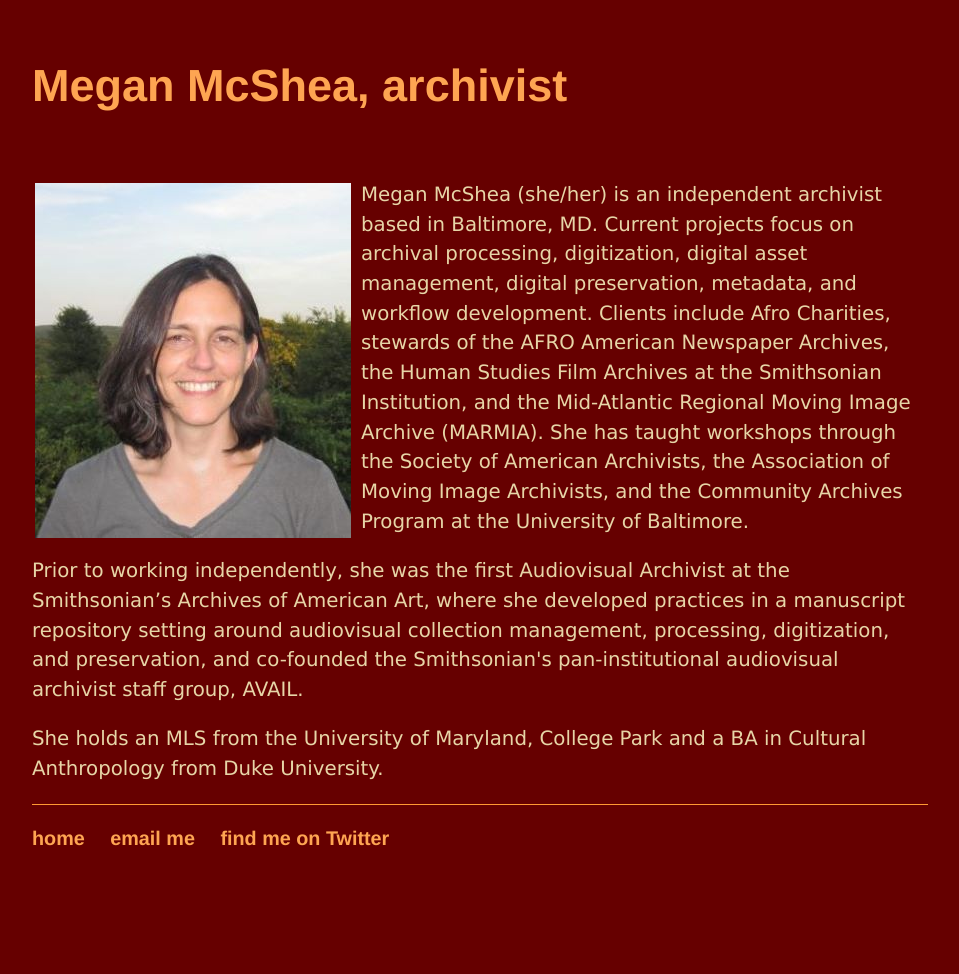
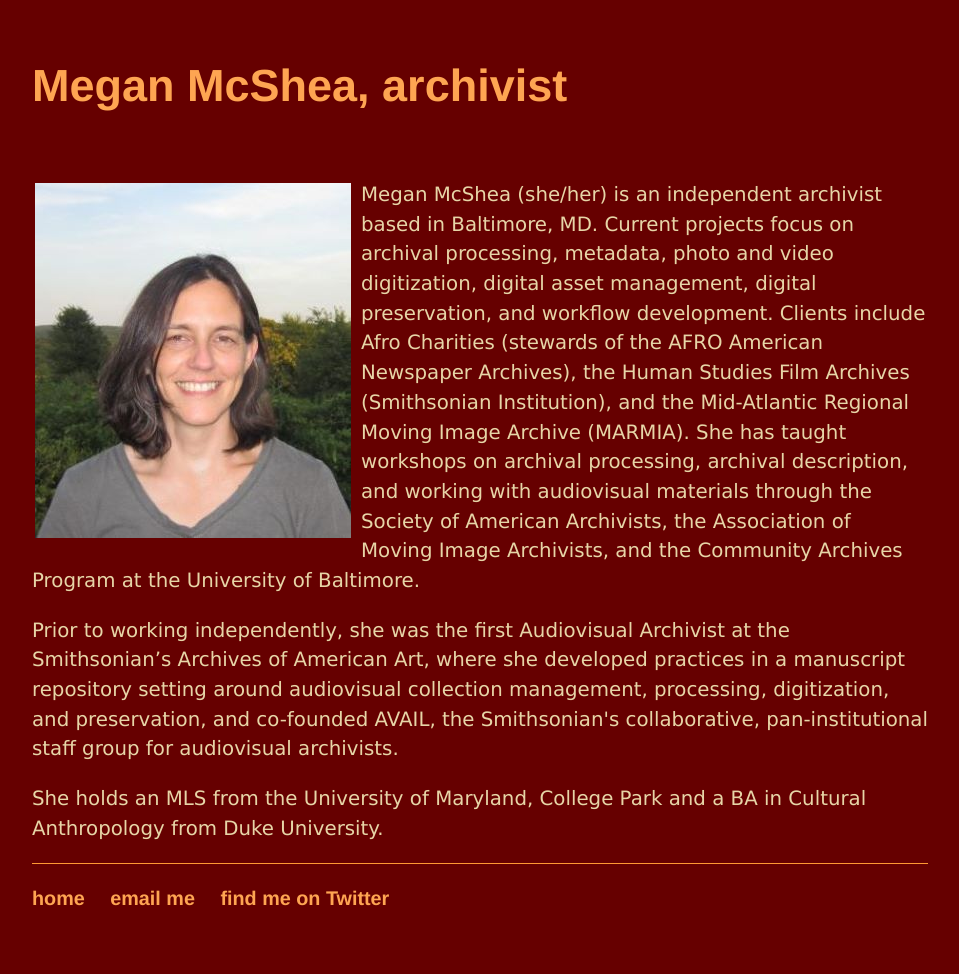
Before and after one commit to megan-mcshea/megan-mcshea.github.io, a Jekyll site: the page built from archivistbio.html, in a window 1280 px wide. Shown: the whole page, without its empty margins (160-1119 px from the left). Built offline with Jekyll 4.4.1, drawn with Linux system fonts in a browser that asks for light colours; before the commit the page ends 914 px from its top, so only the background shows below that.

Commit message:
Update archivistbio.html

```diff
--- a/archivistbio.html
+++ b/archivistbio.html
@@ -6,7 +6,7 @@ title: Megan McShea, archivist
 	<h1><a href="/archivist.html">Megan McShea, archivist</a></h1>
  <br>
   <p><img src="/MMsmall.JPG" alt="Megan at Shakemore, photo by Teresa Duggan" style="float:left;max-width:50%;padding:3px 10px 8px 3px;width=50;">
-	  Megan McShea (she/her) is an independent archivist based in Baltimore, MD. Current projects focus on archival processing, digitization, digital asset management, digital preservation, metadata, and workflow development. Clients include Afro Charities, stewards of the AFRO American Newspaper Archives, the Human Studies Film Archives at the Smithsonian Institution, and the Mid-Atlantic Regional Moving Image Archive (MARMIA). She has taught workshops through the Society of American Archivists, the Association of Moving Image Archivists, and the Community Archives Program at the University of Baltimore. </p>
-	  <p>Prior to working independently, she was the first Audiovisual Archivist at the Smithsonian’s Archives of American Art, where she developed practices in a manuscript repository setting around audiovisual collection management, processing, digitization, and preservation, and co-founded the Smithsonian's pan-institutional audiovisual archivist staff group, AVAIL. </p>
+	  Megan McShea (she/her) is an independent archivist based in Baltimore, MD. Current projects focus on archival processing, metadata, photo and video digitization, digital asset management, digital preservation, and workflow development. Clients include Afro Charities (stewards of the AFRO American Newspaper Archives), the Human Studies Film Archives (Smithsonian Institution), and the Mid-Atlantic Regional Moving Image Archive (MARMIA). She has taught workshops on archival processing, archival description, and working with audiovisual materials through the Society of American Archivists, the Association of Moving Image Archivists, and the Community Archives Program at the University of Baltimore. </p>
+	  <p>Prior to working independently, she was the first Audiovisual Archivist at the Smithsonian’s Archives of American Art, where she developed practices in a manuscript repository setting around audiovisual collection management, processing, digitization, and preservation, and co-founded AVAIL, the Smithsonian's collaborative, pan-institutional staff group for audiovisual archivists. </p>
 		  <p>She holds an MLS from the University of Maryland, College Park and a BA in Cultural Anthropology from Duke University.</p>
   </div><!-- /.blurb -->
```
